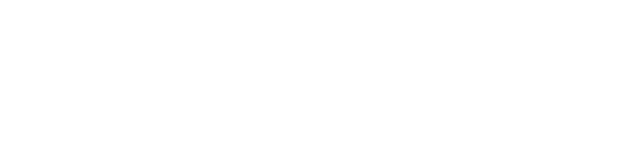
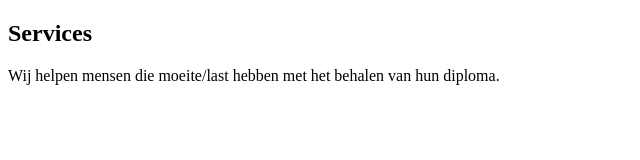
Before and after one commit to DivyunCho/SoftwareEssentials, a plain HTML site: page index.html in a window 1280 px wide. Shown: the whole page, without its empty margins (0-640 px from the left). Drawn offline with Linux system fonts and the light colour scheme.

Commit message:
services added

```diff
--- a/index.html
+++ b/index.html
@@ -15,7 +15,14 @@
 
     <section class="Hero"></section>
 
-    <section class="Services"></section>
+    <section class="Services">
+        <h1>Services</h1>
+        <p>
+            Wij helpen mensen die moeite/last hebben met het behalen van hun diploma.
+        </p>
+
+
+    </section>
 
 
     <section class="Projects"></section>
```
